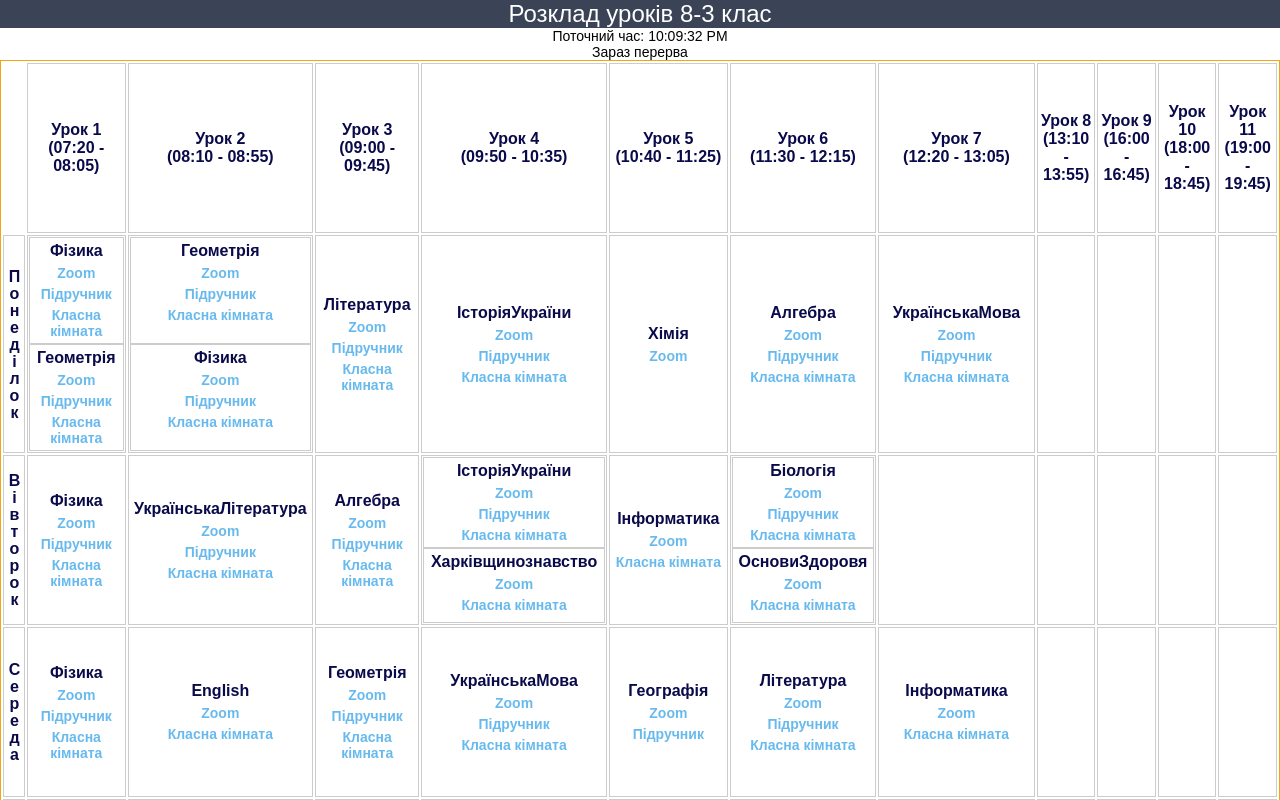
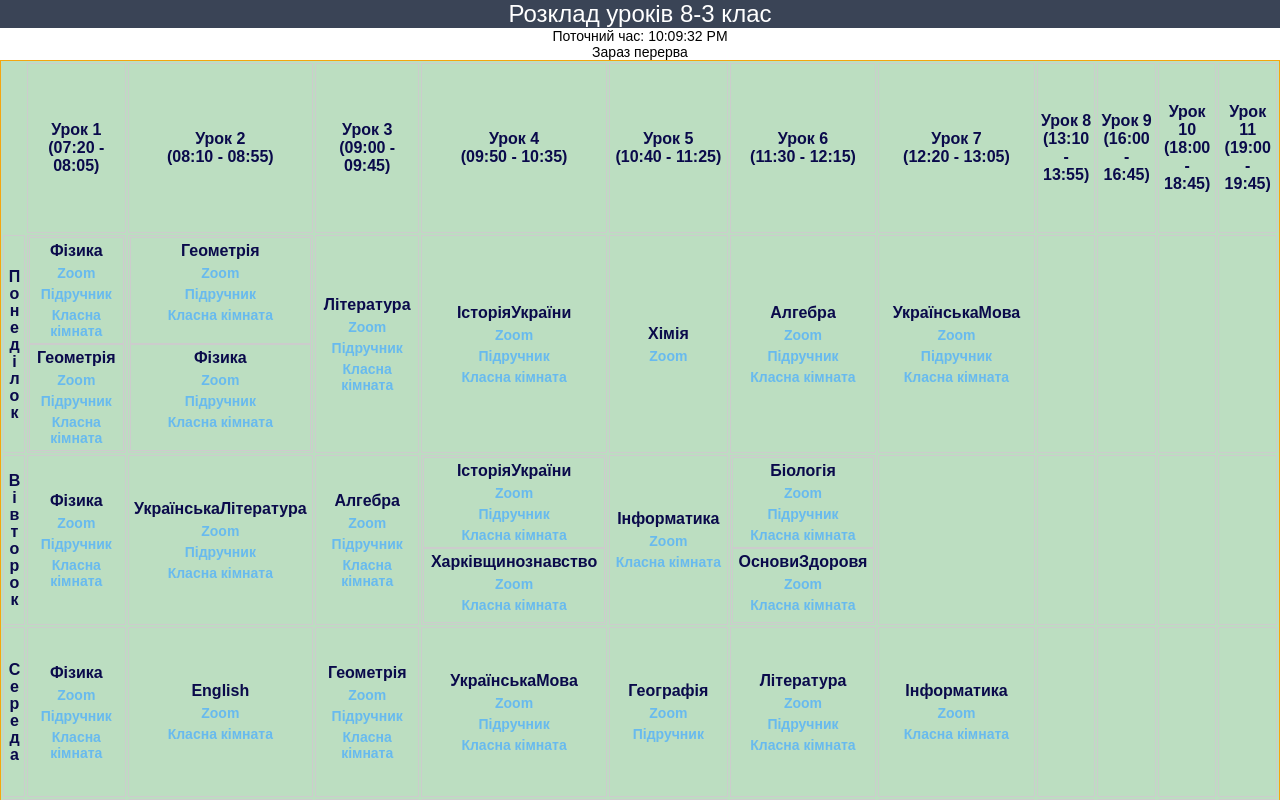
Before and after one commit to GallaDindorogo/schedule, a React (Create React App) app: page / in a window 1280 px wide. Shown: the top 800 px of the page. Built offline with nearby package versions, Linux system fonts and the light colour scheme.

Commit message:
add changes

```diff
--- a/src/components/Schedule/Schedule.module.scss
+++ b/src/components/Schedule/Schedule.module.scss
@@ -1,6 +1,7 @@
 .schedule {
   display: flex;
   border: 1px solid #f3a610;
+  background-color: rgb(188, 222, 193);
 }
 .lessonTitle {
   width: 202px;
```
Also changed, not shown: 1 other file (tests, documents, lock files or other folders).
